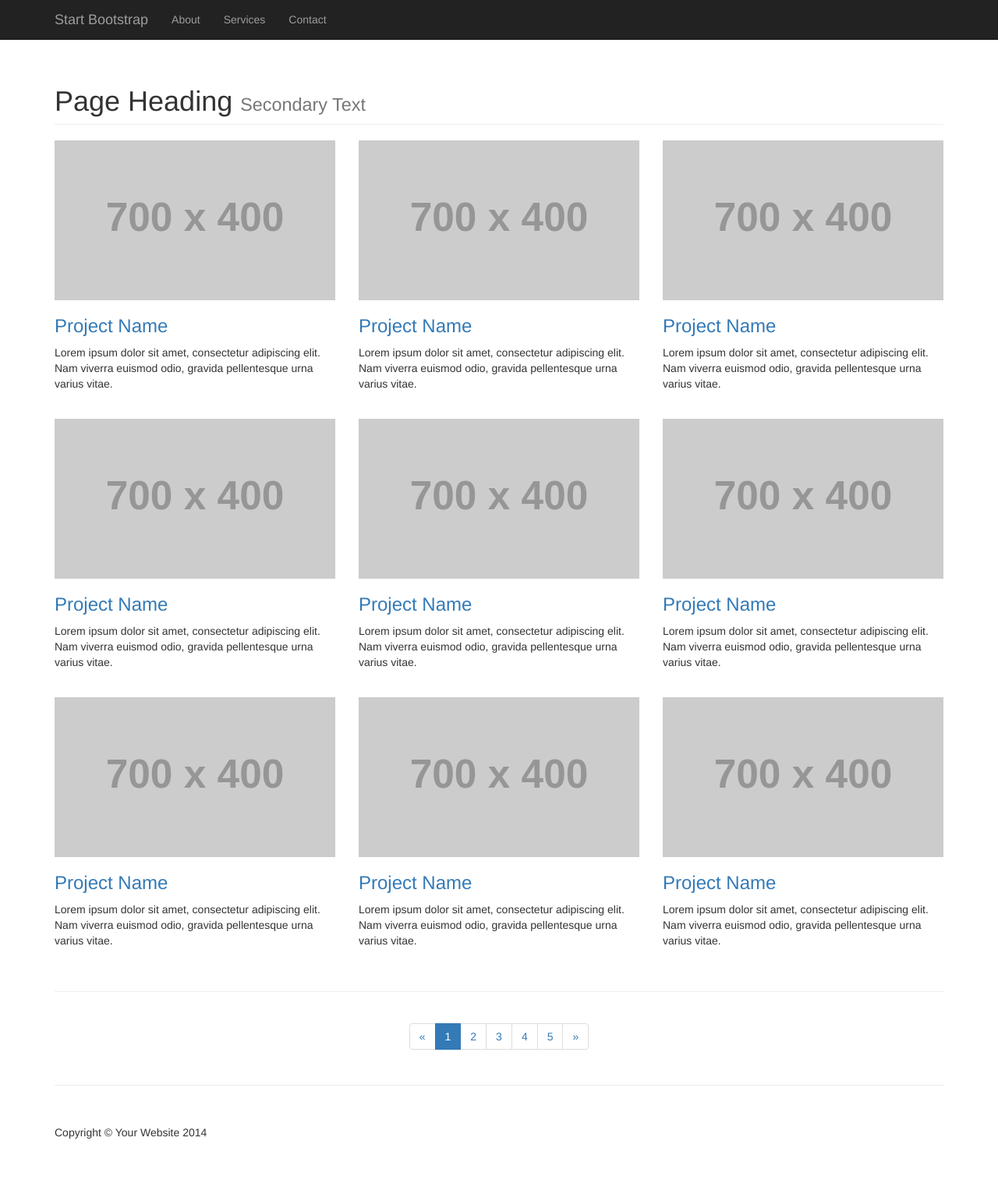
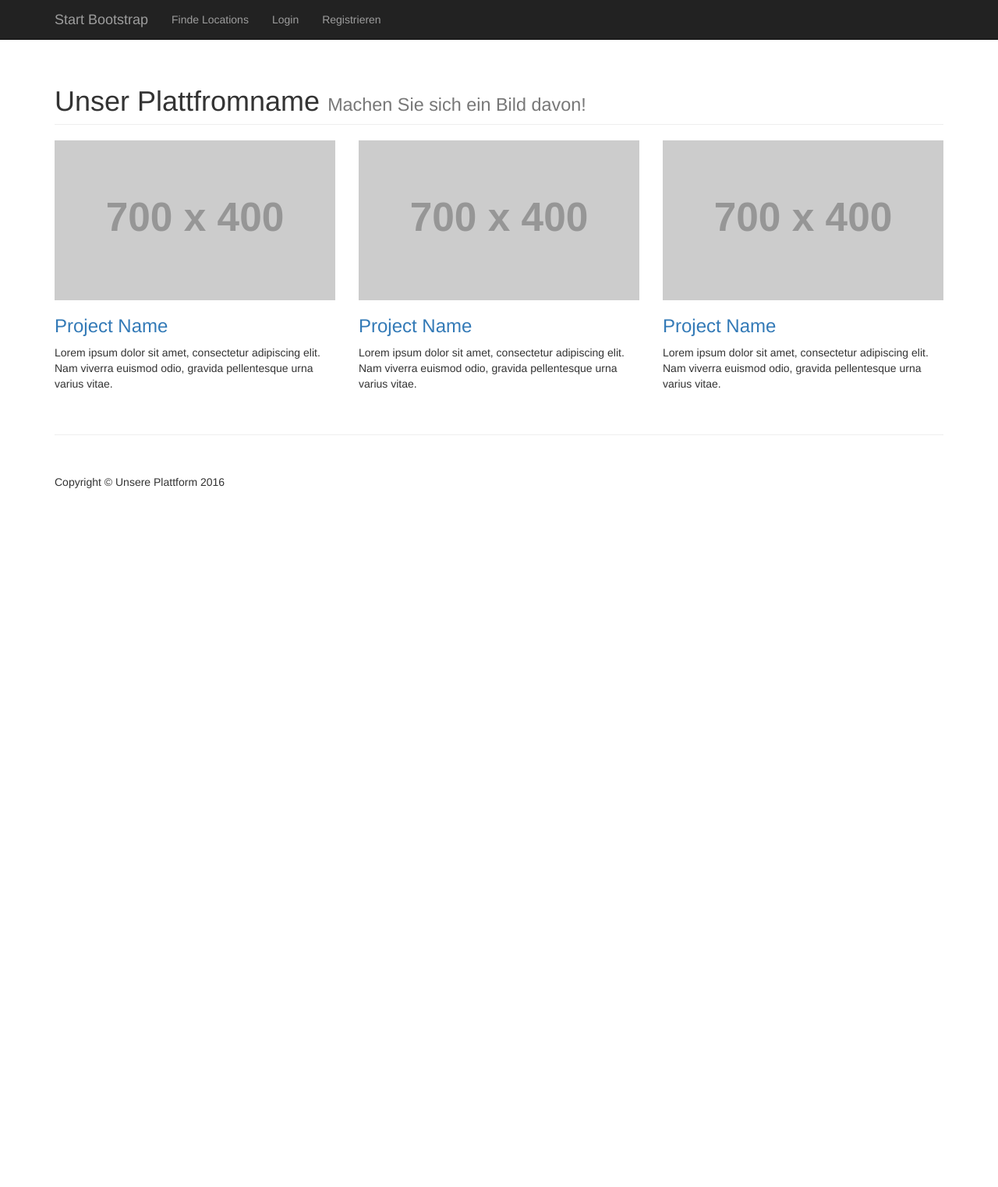
Before and after one commit to altariaapple/b_tour_1, a PHP site: page / in a window 1280 px wide. Shown: the whole page at 78% size. After the commit the page ends 626 px from the top, so only its background shows below. Run offline with PHP 8.4, Linux system fonts and the light colour scheme; grey boxes labelled with a size stand in for pictures from a placeholder-image service; some libraries are stand-ins or nearby versions.

Commit message:
Index angepasst

```diff
--- a/index.php
+++ b/index.php
@@ -45,13 +45,13 @@
             <div class="collapse navbar-collapse" id="bs-example-navbar-collapse-1">
                 <ul class="nav navbar-nav">
                     <li>
-                        <a href="#">About</a>
+                        <a href="#">Finde Locations</a>
                     </li>
                     <li>
-                        <a href="#">Services</a>
+                        <a href="#">Login</a>
                     </li>
                     <li>
-                        <a href="#">Contact</a>
+                        <a href="#">Registrieren</a>
                     </li>
                 </ul>
             </div>
@@ -66,8 +66,8 @@
         <!-- Page Header -->
         <div class="row">
             <div class="col-lg-12">
-                <h1 class="page-header">Page Heading
-                    <small>Secondary Text</small>
+                <h1 class="page-header">Unser Plattfromname
+                    <small>Machen Sie sich ein Bild davon!</small>
                 </h1>
             </div>
         </div>
@@ -105,73 +105,10 @@
         </div>
         <!-- /.row -->
 
-        <!-- Projects Row -->
-        <div class="row">
-            <div class="col-md-4 portfolio-item">
-                <a href="#">
-                    <img class="img-responsive" src="http://placehold.it/700x400" alt="">
-                </a>
-                <h3>
-                    <a href="#">Project Name</a>
-                </h3>
-                <p>Lorem ipsum dolor sit amet, consectetur adipiscing elit. Nam viverra euismod odio, gravida pellentesque urna varius vitae.</p>
-            </div>
-            <div class="col-md-4 portfolio-item">
-                <a href="#">
-                    <img class="img-responsive" src="http://placehold.it/700x400" alt="">
-                </a>
-                <h3>
-                    <a href="#">Project Name</a>
-                </h3>
-                <p>Lorem ipsum dolor sit amet, consectetur adipiscing elit. Nam viverra euismod odio, gravida pellentesque urna varius vitae.</p>
-            </div>
-            <div class="col-md-4 portfolio-item">
-                <a href="#">
-                    <img class="img-responsive" src="http://placehold.it/700x400" alt="">
-                </a>
-                <h3>
-                    <a href="#">Project Name</a>
-                </h3>
-                <p>Lorem ipsum dolor sit amet, consectetur adipiscing elit. Nam viverra euismod odio, gravida pellentesque urna varius vitae.</p>
-            </div>
-        </div>
-
-        <!-- Projects Row -->
-        <div class="row">
-            <div class="col-md-4 portfolio-item">
-                <a href="#">
-                    <img class="img-responsive" src="http://placehold.it/700x400" alt="">
-                </a>
-                <h3>
-                    <a href="#">Project Name</a>
-                </h3>
-                <p>Lorem ipsum dolor sit amet, consectetur adipiscing elit. Nam viverra euismod odio, gravida pellentesque urna varius vitae.</p>
-            </div>
-            <div class="col-md-4 portfolio-item">
-                <a href="#">
-                    <img class="img-responsive" src="http://placehold.it/700x400" alt="">
-                </a>
-                <h3>
-                    <a href="#">Project Name</a>
-                </h3>
-                <p>Lorem ipsum dolor sit amet, consectetur adipiscing elit. Nam viverra euismod odio, gravida pellentesque urna varius vitae.</p>
-            </div>
-            <div class="col-md-4 portfolio-item">
-                <a href="#">
-                    <img class="img-responsive" src="http://placehold.it/700x400" alt="">
-                </a>
-                <h3>
-                    <a href="#">Project Name</a>
-                </h3>
-                <p>Lorem ipsum dolor sit amet, consectetur adipiscing elit. Nam viverra euismod odio, gravida pellentesque urna varius vitae.</p>
-            </div>
-        </div>
-        <!-- /.row -->
-
         <hr>
 
         <!-- Pagination -->
-        <div class="row text-center">
+        <!-- <div class="row text-center">
             <div class="col-lg-12">
                 <ul class="pagination">
                     <li>
@@ -197,16 +134,16 @@
                     </li>
                 </ul>
             </div>
-        </div>
+        </div> -->
         <!-- /.row -->
 
-        <hr>
+        <!-- <hr> -->
 
         <!-- Footer -->
         <footer>
             <div class="row">
                 <div class="col-lg-12">
-                    <p>Copyright &copy; Your Website 2014</p>
+                    <p>Copyright &copy; Unsere Plattform 2016</p>
                 </div>
             </div>
             <!-- /.row -->
```
Also changed, not shown: css/3-col-portfolio.css (line endings or trailing spaces).
